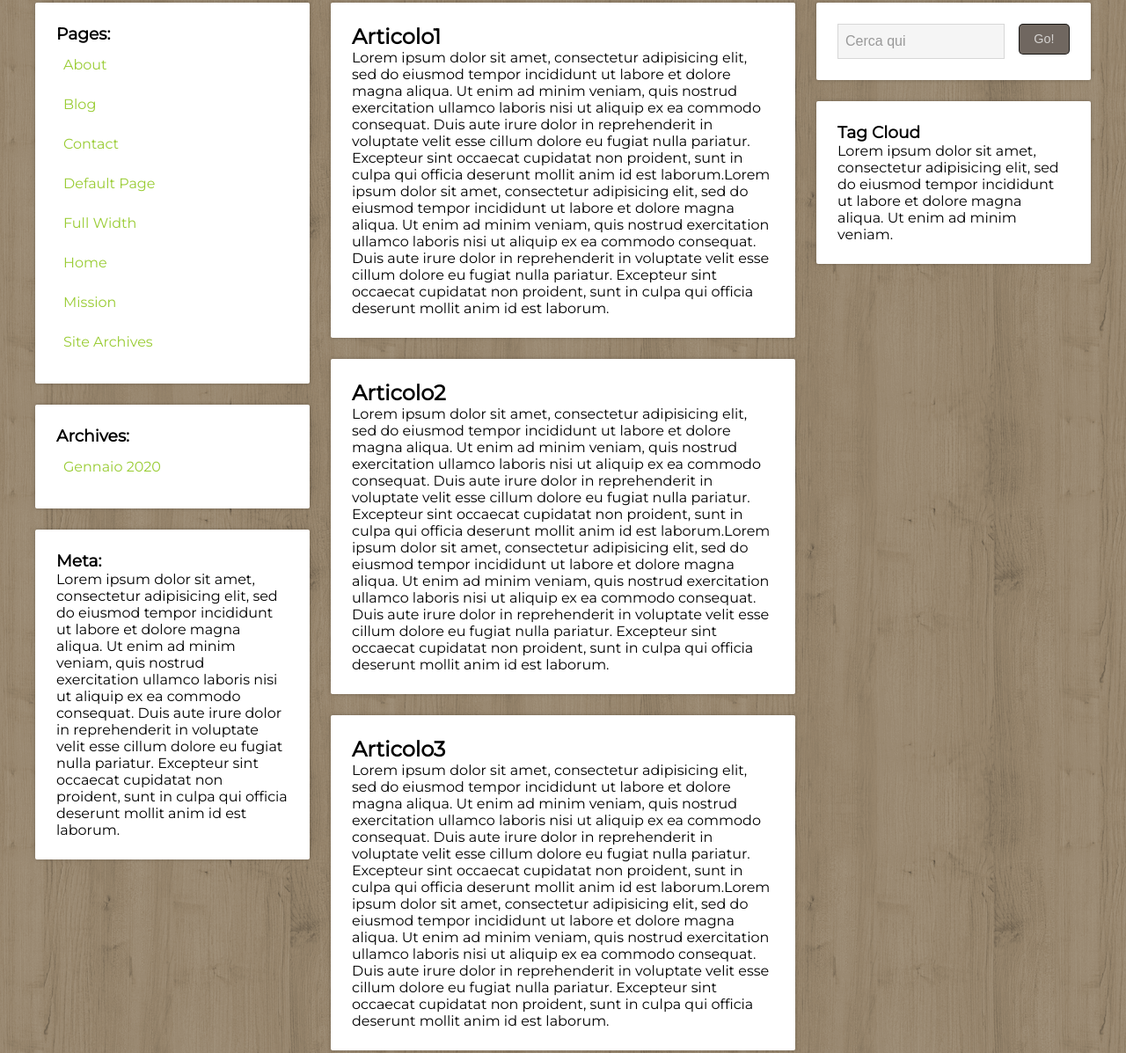
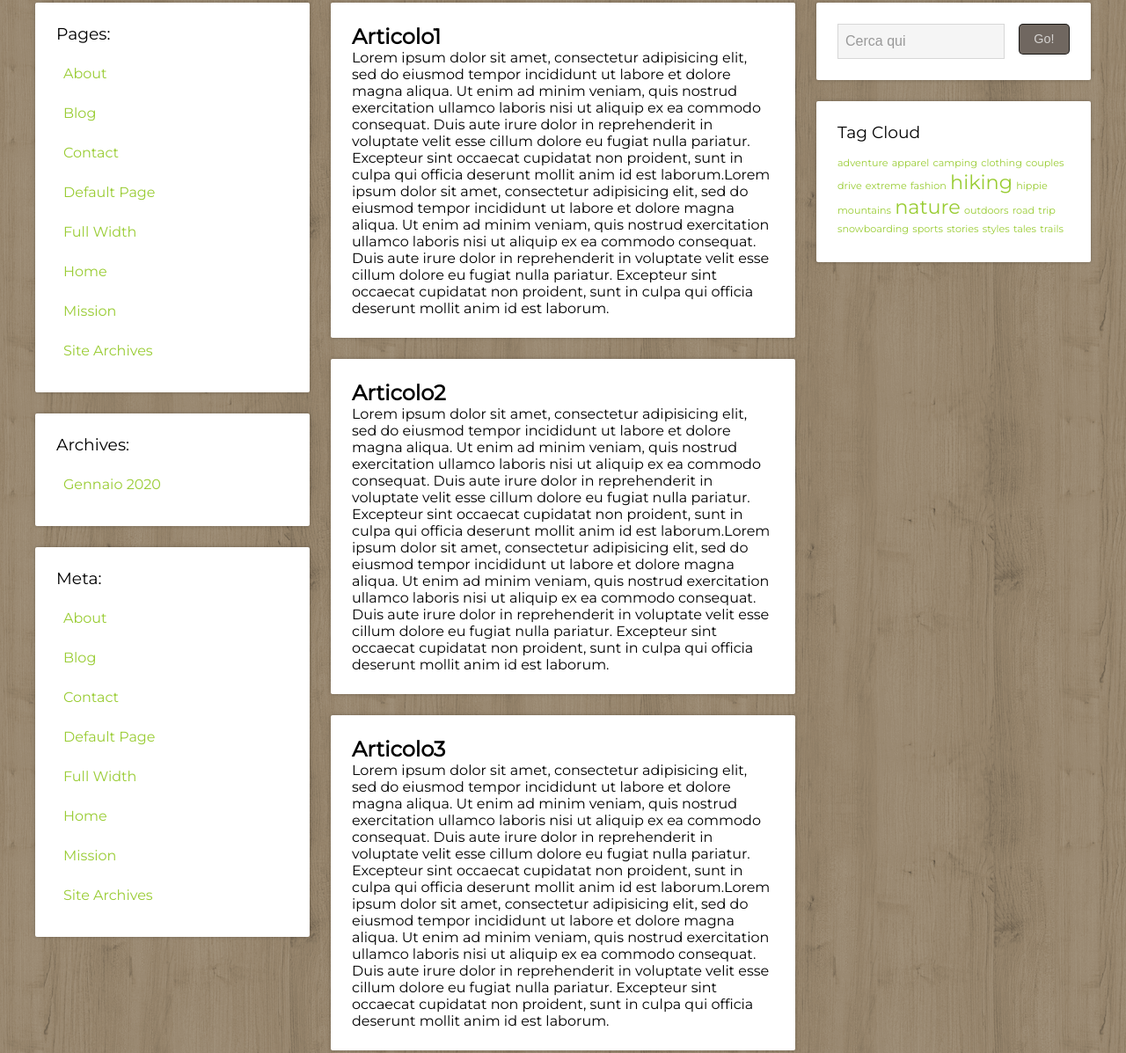
Before and after one commit to AlbertoGermana/htmlcss-wp, a plain HTML site: page index.html in a window 1280 px wide. Shown: the part 281-1478 px from the top of the page at 88% size. Drawn offline with Linux system fonts and the light colour scheme.

Commit message:
Tag Cloud done!
Now attention on every article on the site

```diff
--- a/css/style.css
+++ b/css/style.css
@@ -8,6 +8,12 @@ body{
   background-image: url("../img/sfondo.png");
   font-family: 'Montserrat', sans-serif;
 }
+h3{
+  margin-bottom: 12px;
+  font-weight: lighter;
+}
+
+
 
 /* ----------------------------------- fine regole generali di pagina */
 
@@ -61,8 +67,12 @@ background: rgba(0, 0, 0, .4);
   padding: 24px;
   box-shadow: 0px 0px 4px rgba(0, 0, 0, .24);
   border-radius: 2px;
-
-  }
+}
+.widget_footer{
+  background: #ffffff;
+  margin-bottom: 24px;
+  padding: 24px;
+}
 main:after {
  content: "";
  display: table;
@@ -90,6 +100,8 @@ aside ul>li>a, aside ul>li>a:visited{
 aside ul>li:hover{
   background-color: rgba(0, 0, 0, .04);
   box-shadow: inset 0px 3px 0px rgba(0, 0, 0, .08);
+  text-decoration: underline;
+  color: #669900;
 }
 
 section{
@@ -138,6 +150,19 @@ article{
 .submit_button:hover{
 background-color: #504741;
 }
+
+.tags_container a{
+  color: #99cc33;
+  font-size: 0.7em;
+  text-decoration: none;
+}
+.tags_container a:hover{
+  color: #669900;
+  text-decoration: underline;
+}
+.tags_container span{
+  font-size: 2em;
+}
 footer{
   content: "";
   display: table;
--- a/index.html
+++ b/index.html
@@ -33,15 +33,14 @@
           <div class="aside_box widget" id="pages">
             <h3>Pages:</h3>
             <ul>
-              <li><a href="#" class="">About</a></li>
-              <li><a href="#" >Blog</a></li>
+              <li><a href="#">About</a></li>
+              <li><a href="#">Blog</a></li>
               <li><a href="#">Contact</a></li>
               <li><a href="#">Default Page</a></li>
               <li><a href="#">Full Width</a></li>
               <li><a href="#">Home</a></li>
               <li><a href="#">Mission</a></li>
               <li><a href="#">Site Archives</a></li>
-
             </ul>
           </div>
           <div class="aside_box widget" id="archives">
@@ -52,7 +51,16 @@
           </div>
           <div class="aside_box widget" id="meta">
             <h3>Meta:</h3>
-            <p>Lorem ipsum dolor sit amet, consectetur adipisicing elit, sed do eiusmod tempor incididunt ut labore et dolore magna aliqua. Ut enim ad minim veniam, quis nostrud exercitation ullamco laboris nisi ut aliquip ex ea commodo consequat. Duis aute irure dolor in reprehenderit in voluptate velit esse cillum dolore eu fugiat nulla pariatur. Excepteur sint occaecat cupidatat non proident, sunt in culpa qui officia deserunt mollit anim id est laborum.</p>
+            <ul>
+              <li><a href="#">About</a></li>
+              <li><a href="#">Blog</a></li>
+              <li><a href="#">Contact</a></li>
+              <li><a href="#">Default Page</a></li>
+              <li><a href="#">Full Width</a></li>
+              <li><a href="#">Home</a></li>
+              <li><a href="#">Mission</a></li>
+              <li><a href="#">Site Archives</a></li>
+            </ul>
           </div>
         </aside>
     <!-- ___________________________SEZIONE CON ARTICOLI_______________________  -->
@@ -79,22 +87,44 @@
           </div>
           <div class="aside_box widget" id="tag_cloud">
             <h3>Tag Cloud</h3>
-            <p>Lorem ipsum dolor sit amet, consectetur adipisicing elit, sed do eiusmod tempor incididunt ut labore et dolore magna aliqua. Ut enim ad minim veniam.</p>
+            <div class="tags_container">
+              <a href="#">adventure</a>
+              <a href="#">apparel</a>
+              <a href="#">camping</a>
+              <a href="#">clothing</a>
+              <a href="#">couples</a>
+              <a href="#">drive</a>
+              <a href="#">extreme</a>
+              <a href="#">fashion</a>
+              <a href="#"><span>hiking</span></a>
+              <a href="#">hippie</a>
+              <a href="#">mountains</a>
+              <a href="#"><span>nature</span></a>
+              <a href="#">outdoors</a>
+              <a href="#">road</a>
+              <a href="#">trip</a>
+              <a href="#">snowboarding</a>
+              <a href="#">sports</a>
+              <a href="#">stories</a>
+              <a href="#">styles</a>
+              <a href="#">tales</a>
+              <a href="#">trails</a>
+            </div>
           </div>
         </aside>
       </main>
     <!-- ___________________________FOOTER SITO_______________________  -->
       <footer class="widget">
         <div class="footer_top">
-          <div class="footer_box widget" id="recent_posts">
+          <div class="footer_box widget_footer" id="recent_posts">
             <h3>Recent Posts</h3>
             <p>Lorem ipsum dolor sit amet, consectetur adipisicing elit, sed do eiusmod tempor incididunt ut labore et dolore magna aliqua. Ut enim ad minim veniam.</p>
           </div>
-          <div class="footer_box widget" id="recent_comments">
+          <div class="footer_box widget_footer" id="recent_comments">
             <h3>Recent Comments</h3>
             <p>Lorem ipsum dolor sit amet, consectetur adipisicing elit, sed do eiusmod tempor incididunt ut labore et dolore magna aliqua. Ut enim ad minim veniam, quis nostrud exercitation ullamco laboris nisi ut aliquip ex ea commodo consequat.</p>
           </div>
-          <div class="footer_box widget" id="categories">
+          <div class="footer_box widget_footer" id="categories">
             <h3>Categories</h3>
             <ul>
               <li>Blog</li>
@@ -103,12 +133,12 @@
               <li>Slideshow</li>
             </ul>
           </div>
-          <div class="footer_box widget" id="text_widget">
+          <div class="footer_box widget_footer" id="text_widget">
             <h3>Text widget</h3>
             <p>Lorem ipsum dolor sit amet, consectetur adipisicing elit, sed do eiusmod tempor incididunt ut labore et dolore magna aliqua. Ut enim ad minim veniam, quis nostrud exercitation ullamco laboris nisi ut aliquip ex ea commodo consequat. Duis aute irure dolor in reprehenderit in voluptate velit esse cillum dolore eu fugiat nulla pariatur. Excepteur sint occaecat cupidatat non proident, sunt in culpa qui officia deserunt mollit anim id est laborum.</p>
           </div>
         </div>
-        <div class="copyright widget">
+        <div class="copyright widget_footer">
             <p>copyright bla bla bla bla bla</p>
             <p>facebook instagram e tutto quello che c'è in rete</p>
         </div>
```
